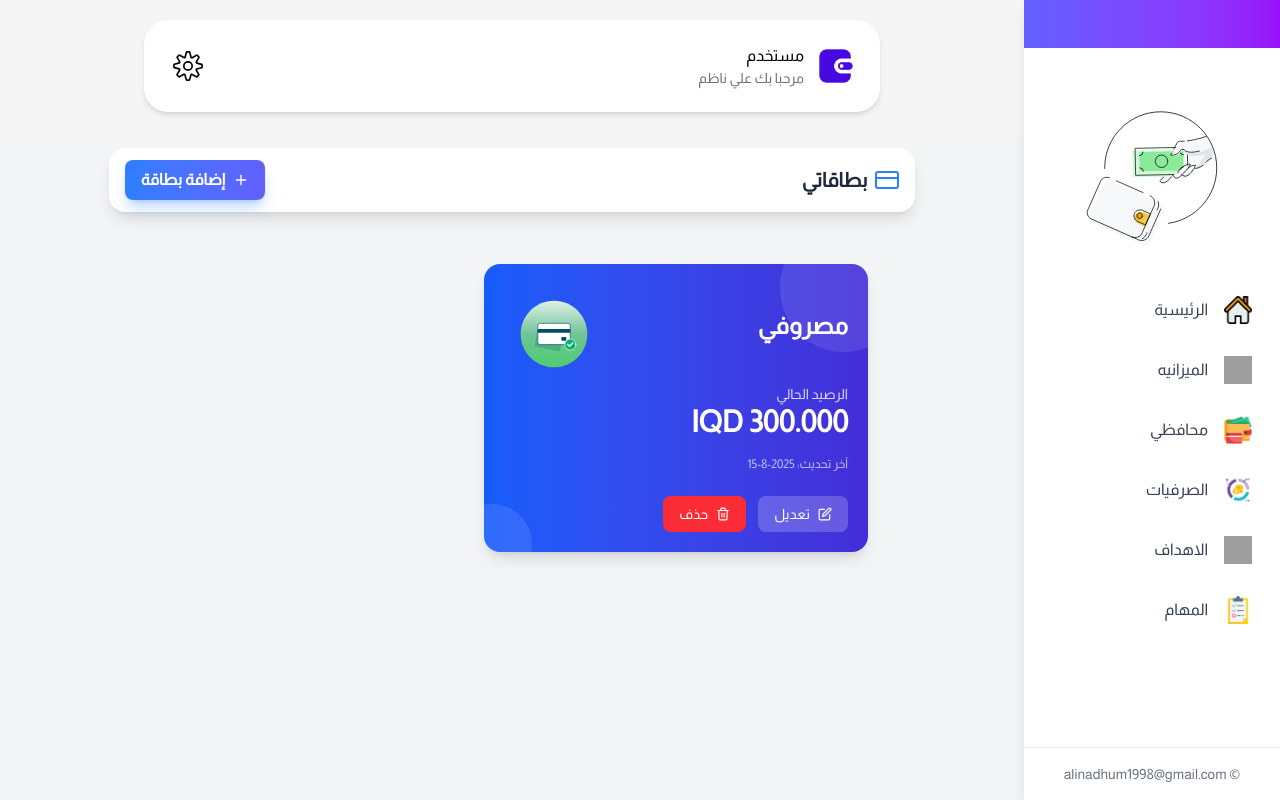
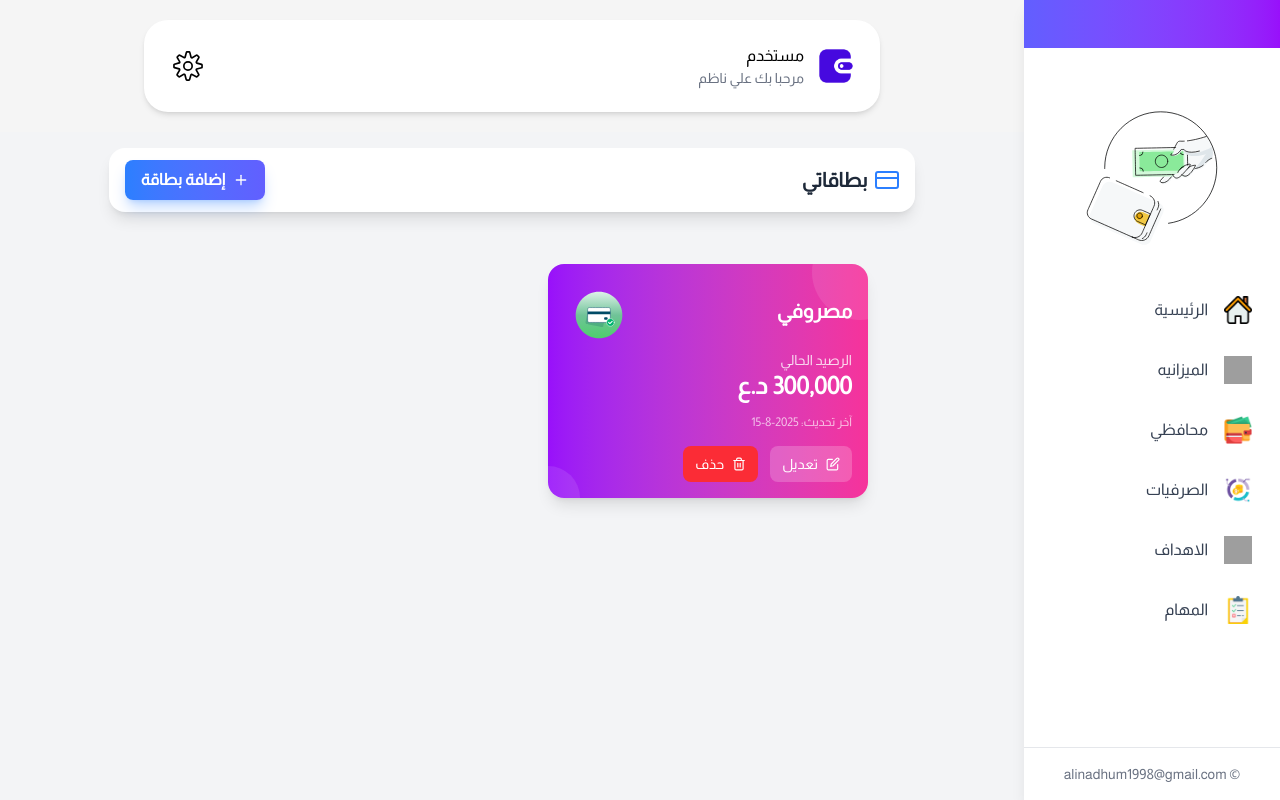
Before and after one commit to ali98nadhum/expense-manager-front, a React (Vite) app: page /wallet in a window 1280 px wide. Built offline with nearby package versions, Linux system fonts and the light colour scheme; grey boxes are pictures that could not be loaded.

Commit message:
update walletCard comp

```diff
--- a/src/Components/WalletCard/WalletCard.jsx
+++ b/src/Components/WalletCard/WalletCard.jsx
@@ -1,40 +1,63 @@
+import React, { useState } from "react";
 import Lottie from "lottie-react";
-import PaymentAnimation from "../../animation/Payment Success.json"
-import { FiEdit,FiTrash2 } from "react-icons/fi";
+import PaymentAnimation from "../../animation/Payment Success.json";
+import { FiEdit, FiTrash2 } from "react-icons/fi";
+
+const WalletCard = () => {
+
+  const gradients = [
+  "from-blue-600 to-indigo-700",
+  "from-green-500 to-emerald-600",
+  "from-purple-600 to-pink-500",
+  "from-yellow-400 to-orange-500",
+  "from-red-500 to-pink-600",
+  "from-teal-400 to-cyan-500",
+  "from-orange-400 to-rose-500",
+  "from-indigo-500 to-purple-600",
+  "from-fuchsia-500 to-pink-500",
+  "from-lime-400 to-green-500",
+  "from-amber-400 to-orange-600",
+  "from-cyan-400 to-sky-500",
+  "from-violet-500 to-purple-700",
+  "from-rose-400 to-red-500",
+];
 
 
+// this state for change color wallet
+  const [bgGradient] = useState(gradients[Math.floor(Math.random() * gradients.length)]
+  );
 
-const WalletCard = () => {
   return (
-    <>
-       <div className="bg-gradient-to-r from-blue-600 to-indigo-700 text-white rounded-2xl shadow-lg p-5 w-full sm:w-96 relative overflow-hidden">
-      <div className="absolute top-0 right-0 w-32 h-32 bg-white/10 rounded-full -translate-y-10 translate-x-10"></div>
-      <div className="absolute bottom-0 left-0 w-20 h-20 bg-white/10 rounded-full translate-y-8 -translate-x-8"></div>
+    <div
+      className={`bg-gradient-to-r ${bgGradient} text-white rounded-2xl shadow-lg p-4 w-full sm:w-80 relative overflow-hidden`}
+    >
+      <div className="absolute top-0 right-0 w-24 h-24 bg-white/10 rounded-full -translate-y-10 translate-x-10"></div>
+      <div className="absolute bottom-0 left-0 w-16 h-16 bg-white/10 rounded-full translate-y-8 -translate-x-8"></div>
 
       <div className="flex items-center justify-between">
-            <h3 className="text-2xl font-semibold mb-4">مصروفي</h3>
-            <Lottie style={{ height: "100px" }} loop={false} animationData={PaymentAnimation}/>
+        <h3 className="text-xl font-semibold mb-2">مصروفي</h3>
+        <Lottie
+          style={{ height: "70px", width: "70px" }}
+          loop={false}
+          animationData={PaymentAnimation}
+        />
       </div>
 
       <p className="text-sm text-white/80">الرصيد الحالي</p>
-      <h2 className="text-3xl font-bold mb-4">300.000 IQD</h2>
+      <h2 className="text-2xl font-bold mb-3">300,000 د.ع</h2>
 
-      <p className="text-xs text-white/70 mb-6">
-        آخر تحديث: 2025-8-15
-      </p>
+      <p className="text-xs text-white/70 mb-4">آخر تحديث: 2025-8-15</p>
 
-      {/* الأزرار */}
       <div className="flex gap-3">
-        <button className="flex items-center gap-2 bg-white/20 hover:bg-white/30 px-4 py-2 rounded-lg text-sm font-medium transition">
+        <button className="flex items-center gap-2 bg-white/20 hover:bg-white/30 px-3 py-2 rounded-lg text-sm font-medium transition">
           <FiEdit /> تعديل
         </button>
-        <button className="flex items-center gap-2 bg-red-500 hover:bg-red-600 px-4 py-2 rounded-lg text-sm font-medium transition">
+        <button className="flex items-center gap-2 bg-red-500 hover:bg-red-600 px-3 py-2 rounded-lg text-sm font-medium transition">
           <FiTrash2 /> حذف
         </button>
       </div>
     </div>
-    </>
-  )
-}
+  );
+};
 
-export default WalletCard
+export default WalletCard;
```
